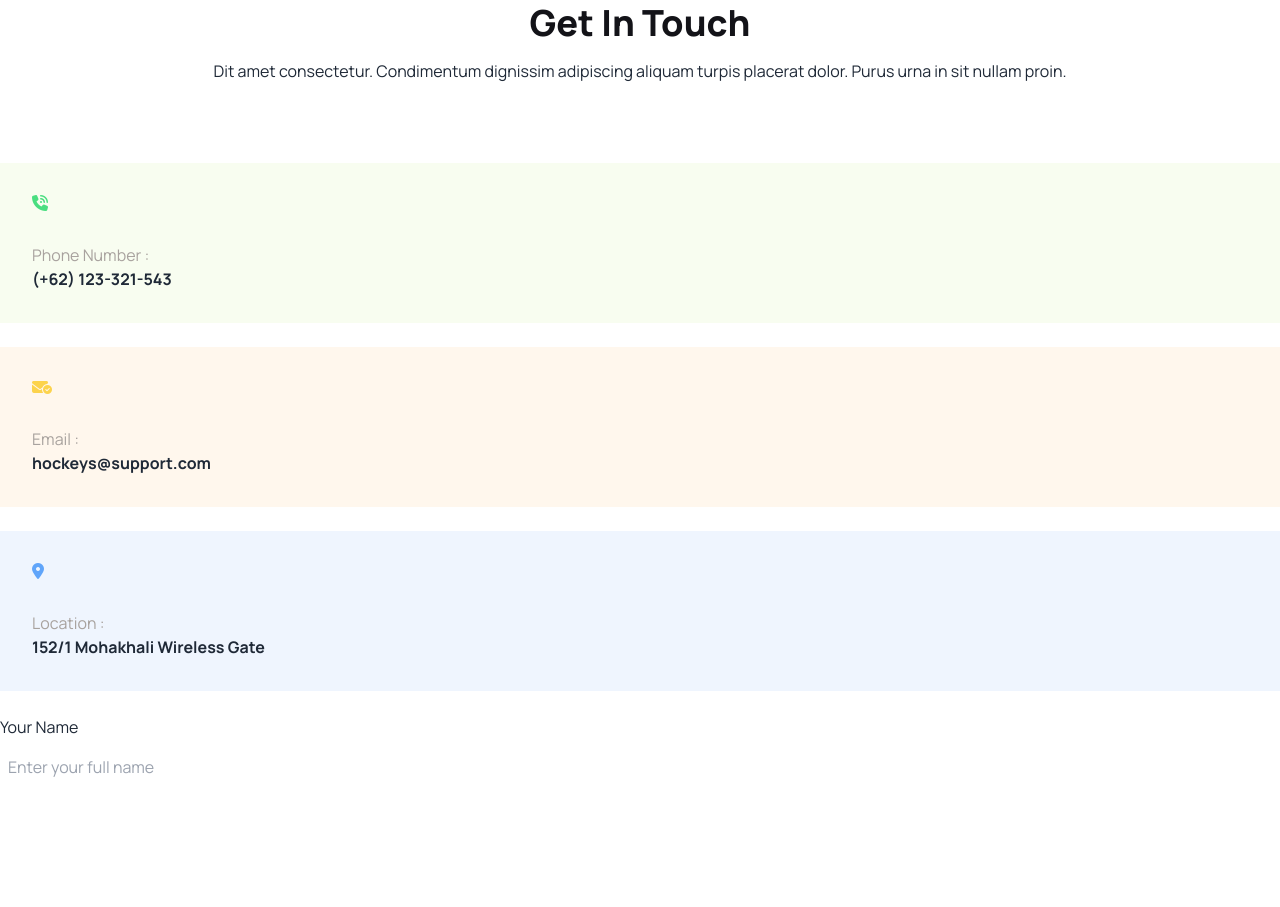
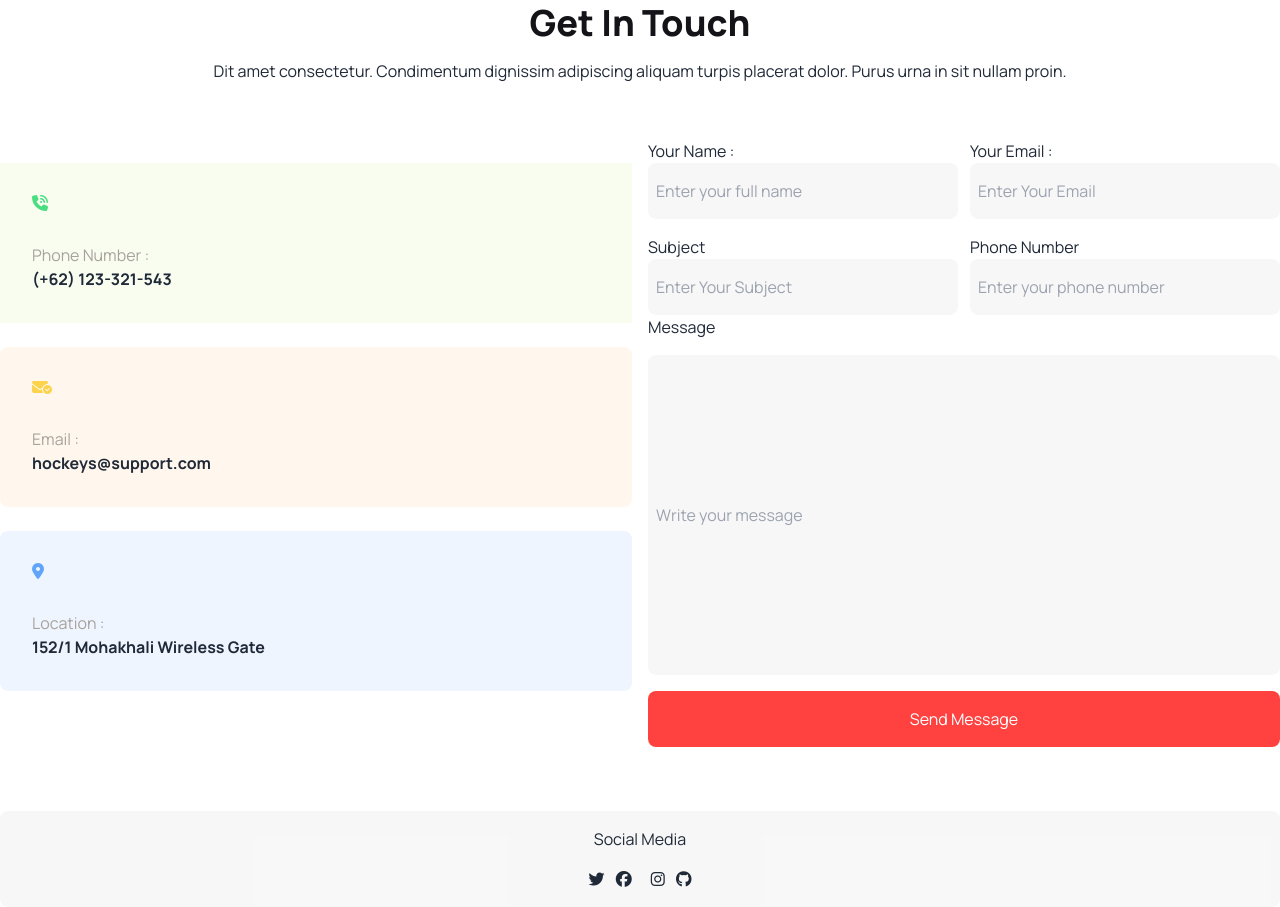
Before and after one commit to younus364/Hockeys-main, a plain HTML site: page index.html in a window 1280 px wide. Shown: the part 3483-4390 px from the top of the page. Before the commit the page ends 4278 px from the top, so only its background shows below. Drawn offline with nearby package versions, Linux system fonts and the light colour scheme.

Commit message:
started footer section

```diff
--- a/index.html
+++ b/index.html
@@ -413,31 +413,65 @@
         <h3 class="font-extrabold text-[#131318] text-4xl">Get In Touch</h3>
         <p class="pt-4">Dit amet consectetur. Condimentum dignissim adipiscing aliquam turpis placerat dolor. Purus urna in sit nullam proin.  </p>
       </div>
-      <div>
+      <div class="grid grid-cols-1 gap-4 md:grid-cols-2 ">
       <div>
         <div class="bg-[#bced6d1a]  my-6">
-          <i class="fa-solid p-4 md:p-8 fa-phone-volume  text-green-400"></i>
 
-          <p class="pl-4 md:pl-8 text-stone-400">Phone Number : </p>
-          <h4 class="md:pl-8 pl-4 pb-4 md:pb-8 font-bold">(+62) 123-321-543</h4>
+            <i class="fa-solid p-8 fa-phone-volume text-green-400"></i>
+
+
+          <p class="pl-8 text-stone-400 rounded-lg">Phone Number : </p>
+          <h4 class="pl-8 pb-8 font-bold">(+62) 123-321-543</h4>
         </div>
-        <div class="bg-orange-50">
-          <i class="fa-solid p-4 md:p-8 fa-envelope-circle-check text-amber-300"></i>
-          <p class="pl-4 md:pl-8 text-stone-400">Email : </p>
-          <h4 class="md:pl-8 pl-4 pb-4 md:pb-8 font-bold">hockeys@support.com</h4>
+        <div class="bg-orange-50 rounded-lg">
+          <i class="fa-solid  p-8 fa-envelope-circle-check text-amber-300"></i>
+          <p class="pl-8 text-stone-400">Email : </p>
+          <h4 class="pl-8 pb-8 font-bold">hockeys@support.com</h4>
         </div>
-        <div class="bg-[#629cf31a] my-6">
-          <i class="fa-solid p-4 md:p-8 fa-location-dot text-blue-400"></i>
-          <p class="pl-4 md:pl-8 text-stone-400">Location :</p>
-          <h4 class="md:pl-8 pl-4 pb-4 md:pb-8 font-bold">152/1 Mohakhali Wireless Gate</h4>
+        <div class="bg-[#629cf31a] my-6 rounded-lg">
+          <i class="fa-solid p-8 fa-location-dot text-blue-400"></i>
+          <p class="pl-8 text-stone-400">Location :</p>
+          <h4 class="pl-8 pb-8 font-bold">152/1 Mohakhali Wireless Gate</h4>
         </div>
       </div>
-       <div>
-        <div>
-          <h4>Your Name</h4>
-          <input class="py-4 pl-2 pr-20" type="text" placeholder="Enter your full name" name="" id="">
+      <div>
+       <div class="md:flex gap-3">
+        <div class="flex-1">
+          <h4>Your Name :</h4>
+          <input class="py-4 pl-2 w-full bg-[#13131808] text-[#1313184d] rounded-lg" type="text" placeholder="Enter your full name" name="" id="">
+        </div>
+        <div class="flex-1">
+          <h4>Your Email :</h4>
+          <input class="py-4 pl-2 w-full bg-[#13131808] text-[#1313184d] rounded-lg" type="text" placeholder="Enter Your Email" name="" id="">
         </div>
 
+      </div>
+       <div class="md:flex gap-3 mt-4">
+        <div class="flex-1">
+          <h4>Subject</h4>
+          <input class="py-4 pl-2 w-full bg-[#13131808] text-[#1313184d] rounded-lg" type="text" placeholder="Enter Your Subject" name="" id="">
+        </div>
+        <div class="flex-1">
+          <h4>Phone Number</h4>
+          <input class="py-4 pl-2 w-full bg-[#13131808] text-[#1313184d] rounded-lg" type="text" placeholder="Enter your phone number" name="" id="">
+        </div>
+        </div>
+        <div>
+          <h4>Message</h4>
+          <input class="mt-4 pl-2  w-full  h-80 rounded-lg bg-[#13131808]" placeholder="Write your message" type="text"  name="" id="">
+        </div>
+        <button class="p-4  mt-4 w-full rounded-lg bg-[#FF4240] text-white">Send Message</button>
+      </div>
+
+      </div>
+      <div class=" text-center mt-16 bg-[#13131808] rounded-lg">
+            <h2 class="pt-4">Social Media</h2>
+            <div class=" p-4">
+              <i class="fa-brands fa-twitter "></i>
+              <i class="fa-brands fa-facebook px-2"></i>
+              <i class="fa-brands fa-instagram px-2"></i>
+              <i class="fa-brands fa-github"></i>
+            </div>
       </div>
     </main>
     <footer>
```
